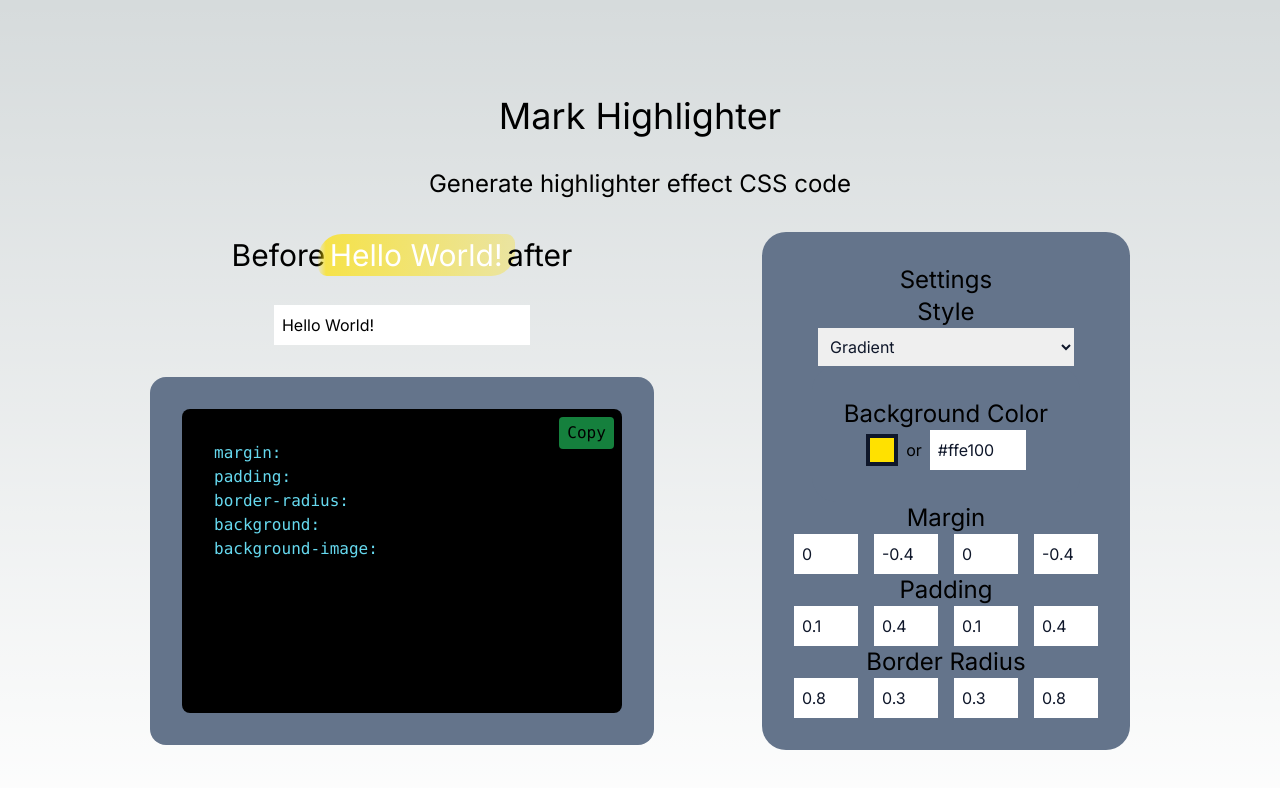
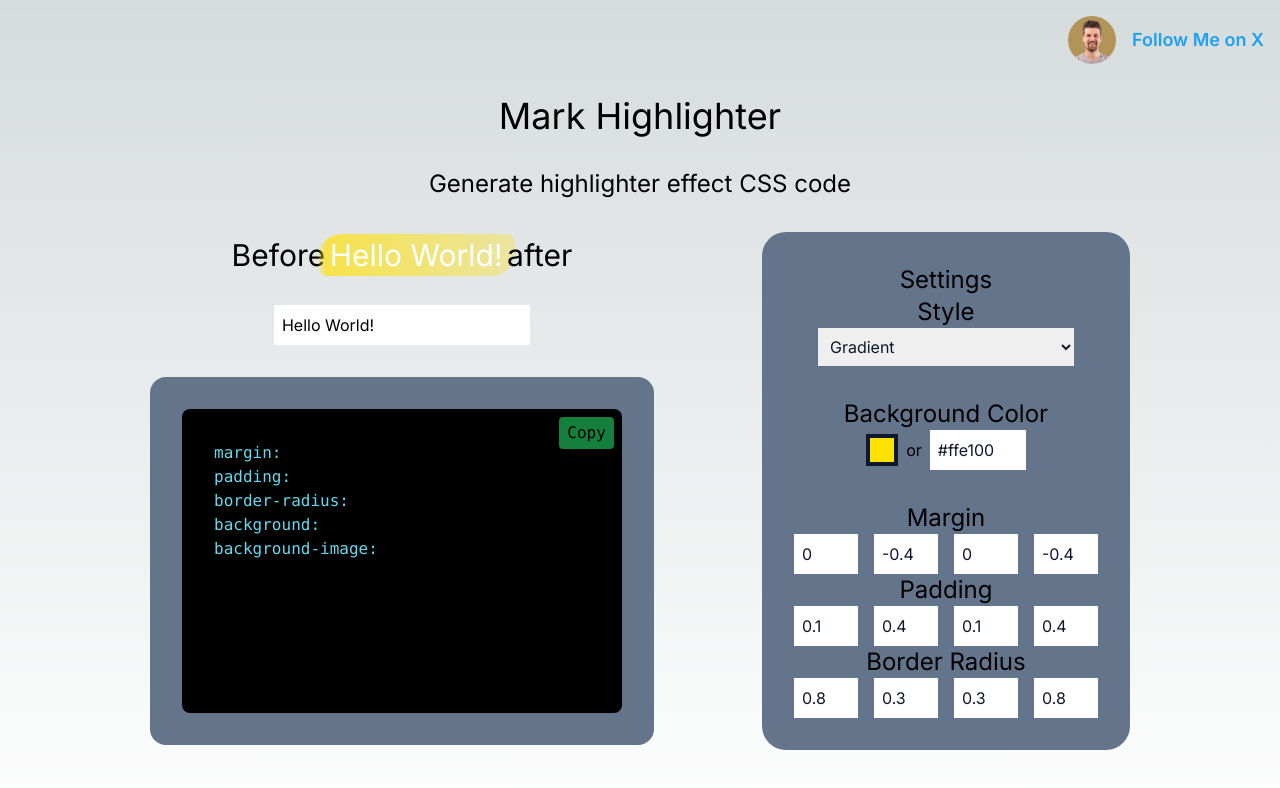
Before and after one commit to kovrichard/highlight-css, a Next.js app: page / in a window 1280 px wide. Shown: the top 788 px of the page. Built offline with nearby package versions, Linux system fonts and the light colour scheme.

Commit message:
feat: add link to twitter

```diff
--- a/src/app/layout.tsx
+++ b/src/app/layout.tsx
@@ -1,6 +1,7 @@
 import type { Metadata } from "next";
 import { Inter } from "next/font/google";
 import "./globals.css";
+import Image from "next/image";
 
 const inter = Inter({ subsets: ["latin"] });
 
@@ -16,7 +17,24 @@ export default function RootLayout({
 }>) {
   return (
     <html lang="en">
-      <body className={inter.className}>{children}</body>
+      <body className={`relative ${inter.className}`}>
+        <div className="absolute flex items-center top-4 right-4 gap-4">
+          <Image
+            src="/richard-kovacs.webp"
+            alt="Richard Kovacs"
+            className="w-12 h-12 rounded-full"
+            width={48}
+            height={48}
+          />
+          <a
+            href="https://twitter.com/rchardkovacs"
+            className="text-lg font-semibold text-[#1da1f2]"
+          >
+            Follow Me on X
+          </a>
+        </div>
+        {children}
+      </body>
     </html>
   );
 }
```
Also changed, not shown: public/richard-kovacs.webp (added).
